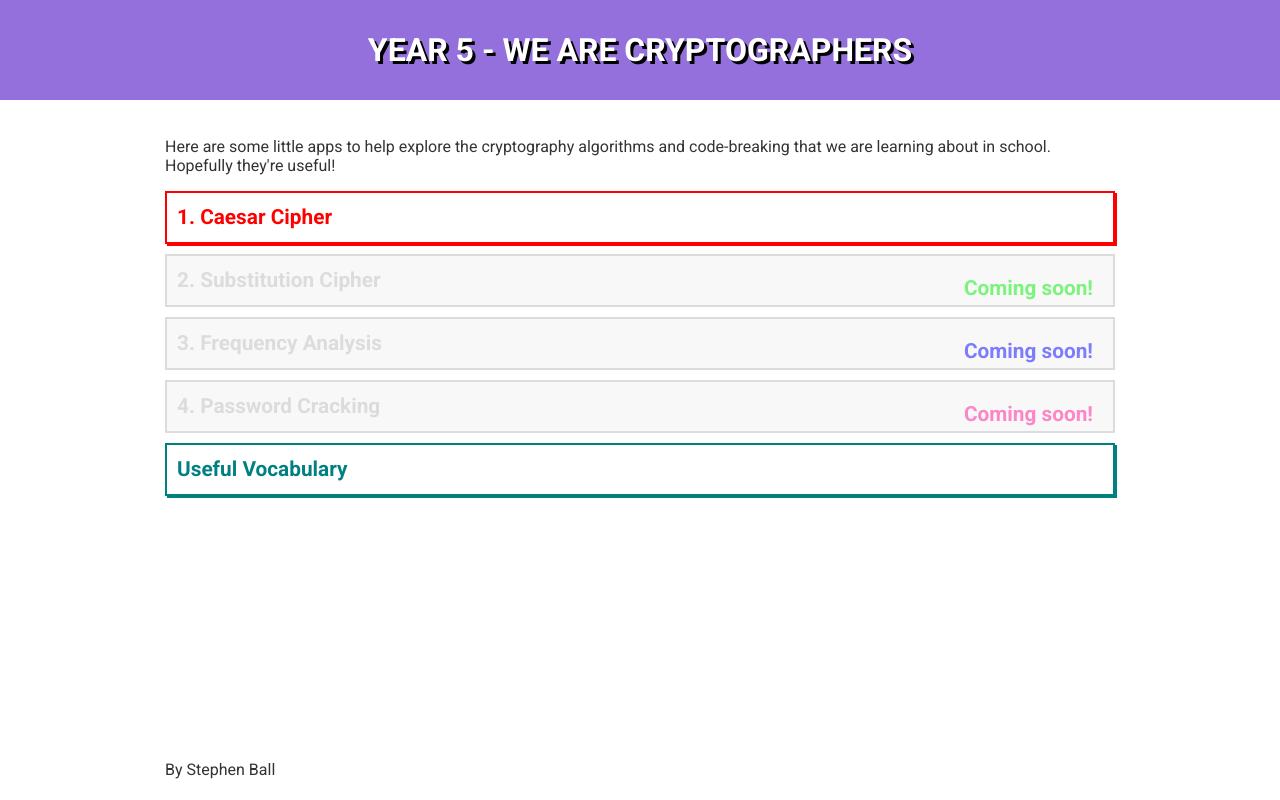
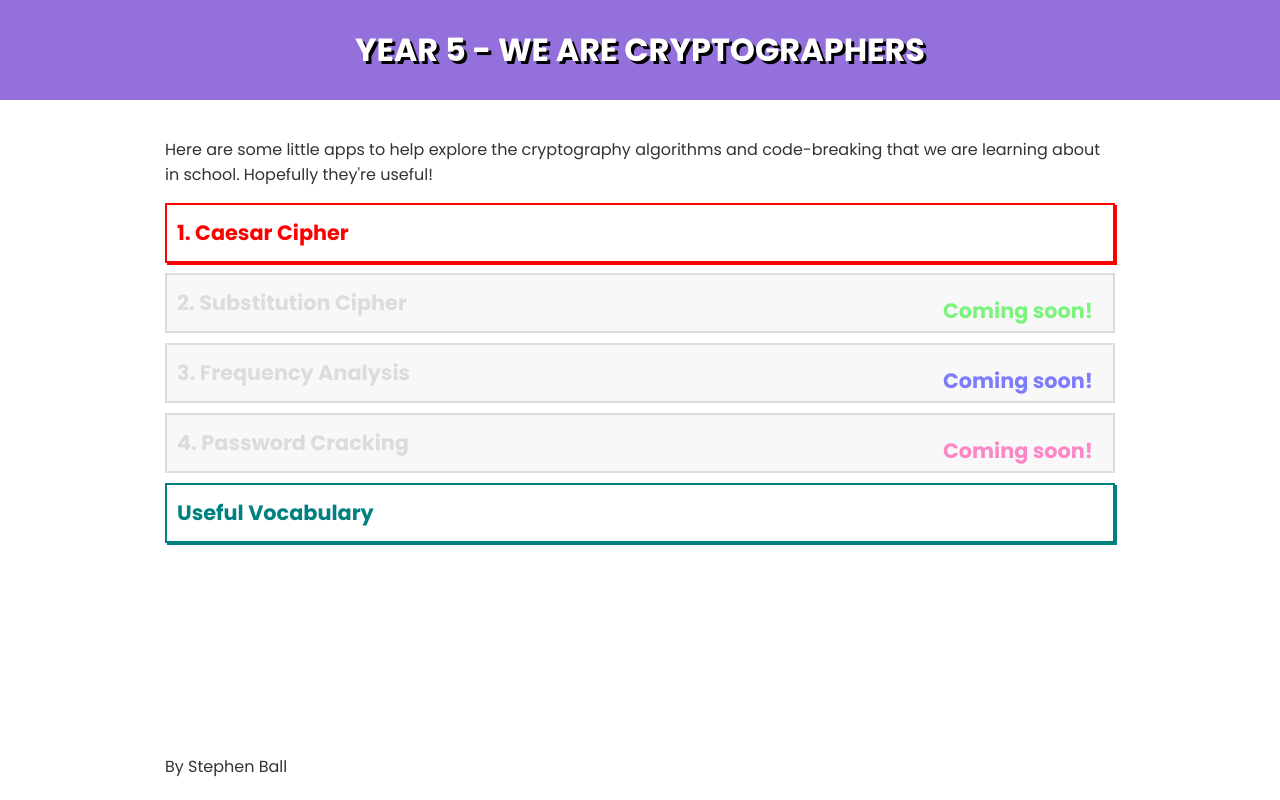
Before and after one commit to 4lefts/y5-crypto, a Svelte app: page / in a window 1280 px wide. Built offline with nearby package versions, Linux system fonts and the light colour scheme.

Commit message:
changed font from roberto to poppins

```diff
--- a/public/global.css
+++ b/public/global.css
@@ -19,7 +19,7 @@
   color: #333;
   margin: 0;
   box-sizing: border-box;
-  font-family: "Roboto", sans-serif;
+  font-family: "Poppins", sans-serif;
   font-size: 16px;
 }
 
@@ -70,8 +70,8 @@
 }
 
 .header-container {
+  margin-bottom: 1em;
   background-color: var(--header-color);
-  margin-bottom: 1em;
 }
 header {
   color: white;
--- a/public/index.html
+++ b/public/index.html
@@ -9,8 +9,9 @@
 	<link rel="preconnect" href="https://fonts.gstatic.com" crossorigin>
 	<link rel="preconnect" href="https://fonts.googleapis.com">
 	<link rel="preconnect" href="https://fonts.gstatic.com" crossorigin>
-	<link href="https://fonts.googleapis.com/css2?family=Roboto:ital,wght@0,400;0,700;1,400&display=swap" rel="stylesheet">
-	<link rel='icon' type='image/png' href='/favicon.png'>
+	<link rel="preconnect" href="https://fonts.googleapis.com">
+	<link rel="preconnect" href="https://fonts.gstatic.com" crossorigin>
+	<link href="https://fonts.googleapis.com/css2?family=Poppins:wght@400;700&display=swap" rel="stylesheet"> 	<link rel='icon' type='image/png' href='/favicon.png'>
 	<link rel='stylesheet' href='/global.css'>
 	<link rel='stylesheet' href='/build/bundle.css'>
 
```
